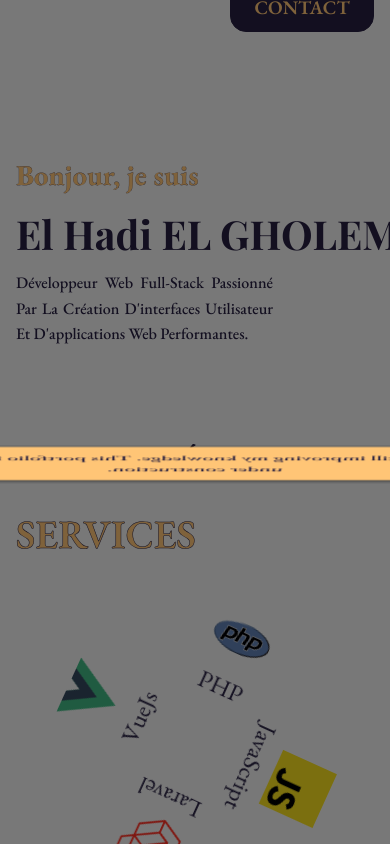
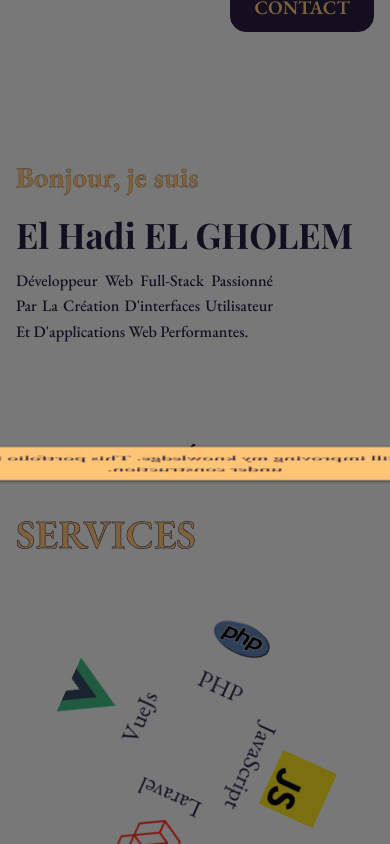
Before and after one commit to Ehdi23/portfolio, a Vue app: page / in a window 390 px wide. Shown: the top 844 px of the page. Built offline with nearby package versions, Linux system fonts and the light colour scheme; a web font is replaced by a local one.

Commit message:
improve css

```diff
--- a/src/components/TheHero.vue
+++ b/src/components/TheHero.vue
@@ -7,8 +7,8 @@
       <div class="hero-title" data-delay="2" ref="title">El Hadi EL GHOLEM</div>
       <div class="hero-description" data-delay="3" ref="description">
         <p>
-          développeur web full-stack passionné par la création
-          d'interfaces utilisateur et d'applications web performantes.
+          développeur web full-stack passionné par la création d'interfaces
+          utilisateur et d'applications web performantes.
         </p>
       </div>
       <div class="hero-button" data-delay="4" ref="button">
@@ -227,8 +227,8 @@ onMounted(() => {
   }
 
   .hero-title {
-    width: 24rem;
-    font-size: 2.5rem;
+    min-width: 22rem;
+    font-size: 2.2rem;
     font-weight: 700;
   }
 
```
